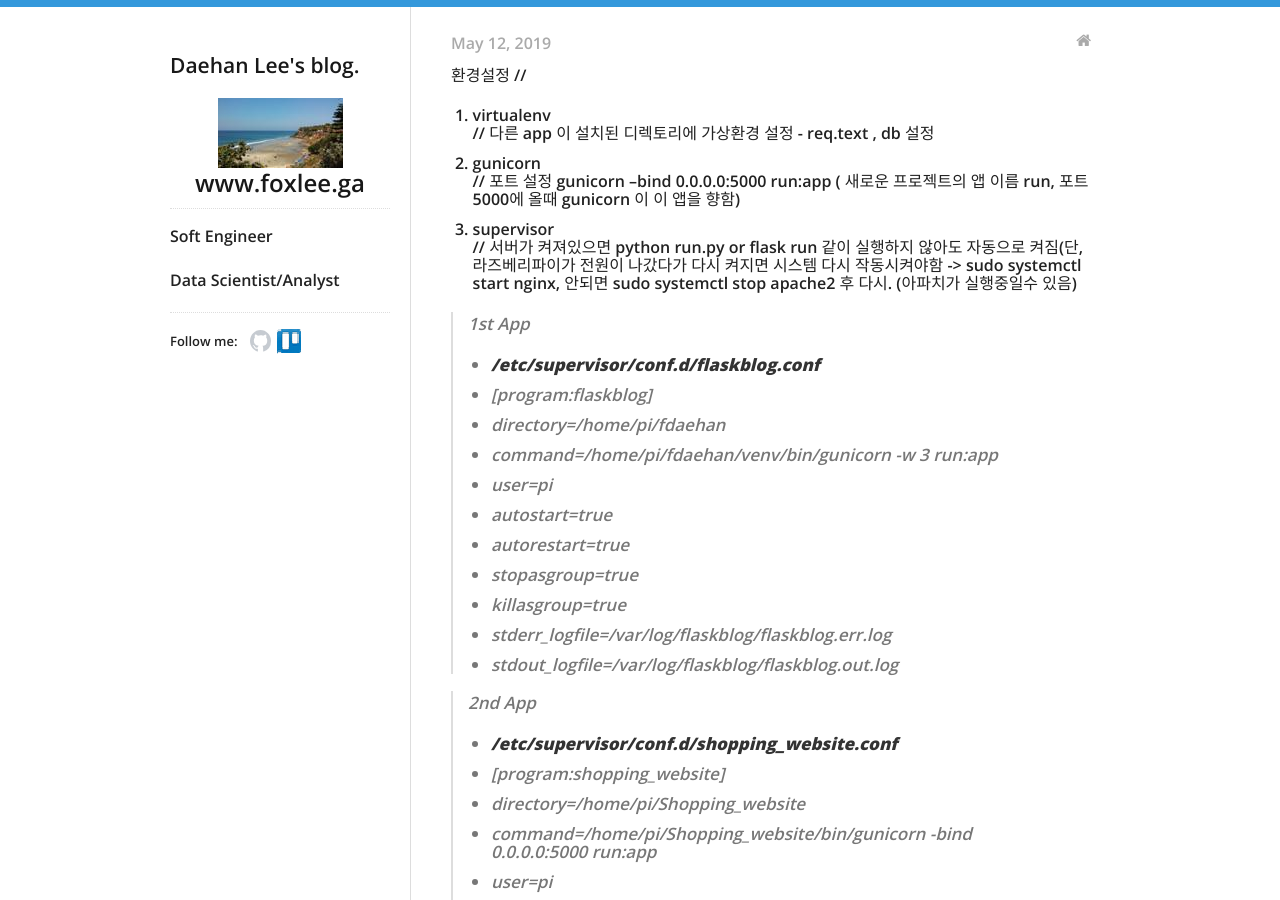
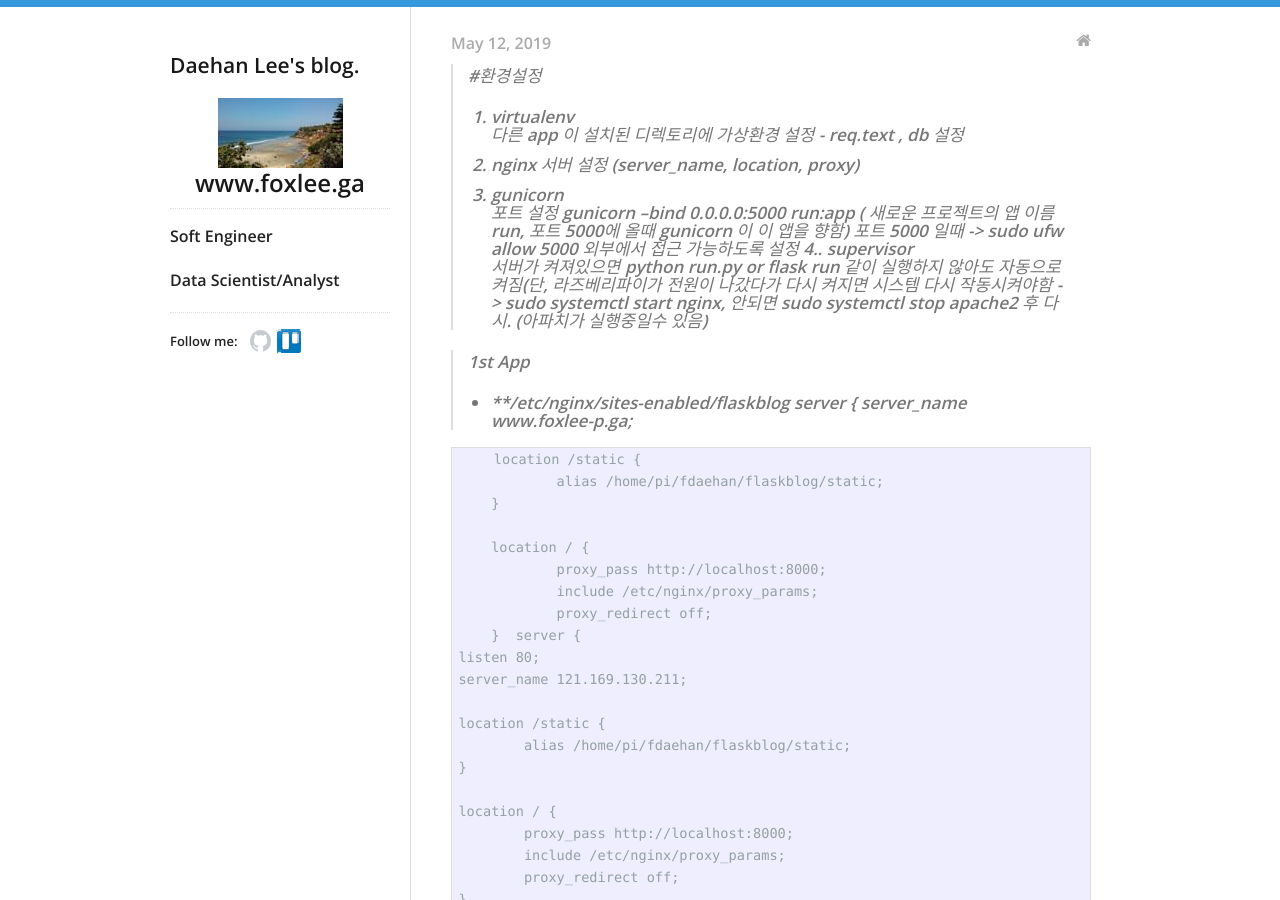
Before and after one commit to daehan0226/Study, a Jekyll site: the page built from _posts/2019-05-12-Subdomain.md, in a window 1280 px wide and 900 px high. Built offline with Jekyll 4.4.1, drawn with Linux system fonts in a browser that asks for light colours; some of the changed text lies outside the part shown.

Commit message:
Update 2019-05-12-Subdomain.md

```diff
--- a/_posts/2019-05-12-Subdomain.md
+++ b/_posts/2019-05-12-Subdomain.md
@@ -4,15 +4,46 @@ title: Subdomain
 categories:
 - blog
 ---
-환경설정 //
+
+> #환경설정
 1. virtualenv
- // 다른 app 이 설치된 디렉토리에 가상환경 설정 - req.text , db 설정
-2. gunicorn
- // 포트 설정 gunicorn --bind 0.0.0.0:5000 run:app   ( 새로운 프로젝트의 앱 이름 run, 포트 5000에 올때 gunicorn 이 이 앱을 향함)
-3. supervisor
- // 서버가 켜져있으면 python run.py or flask run 같이 실행하지 않아도 자동으로 켜짐(단, 라즈베리파이가 전원이 나갔다가 다시 켜지면 시스템 다시 작동시켜야함 -> sudo systemctl start nginx, 안되면 sudo systemctl stop apache2 후 다시. (아파치가 실행중일수 있음)
+ 다른 app 이 설치된 디렉토리에 가상환경 설정 - req.text , db 설정
+2. nginx
+ 서버 설정 (server_name, location, proxy)
+3. gunicorn
+ 포트 설정 gunicorn --bind 0.0.0.0:5000 run:app   ( 새로운 프로젝트의 앱 이름 run, 포트 5000에 올때 gunicorn 이 이 앱을 향함)
+ 포트 5000 일때 -> sudo ufw allow 5000 외부에서 접근 가능하도록 설정
+4.. supervisor
+ 서버가 켜져있으면 python run.py or flask run 같이 실행하지 않아도 자동으로 켜짐(단, 라즈베리파이가 전원이 나갔다가 다시 켜지면 시스템 다시 작동시켜야함 -> sudo systemctl start nginx, 안되면 sudo systemctl stop apache2 후 다시. (아파치가 실행중일수 있음)
 
 > 1st App
+ - **/etc/nginx/sites-enabled/flaskblog
+ server {
+        server_name www.foxlee-p.ga;
+
+        location /static {
+                alias /home/pi/fdaehan/flaskblog/static;
+        }
+
+        location / {
+                proxy_pass http://localhost:8000;
+                include /etc/nginx/proxy_params;
+                proxy_redirect off;
+        }
+ server {
+	listen 80;
+	server_name 121.169.130.211;
+
+	location /static {
+		alias /home/pi/fdaehan/flaskblog/static;
+	}
+
+	location / {
+		proxy_pass http://localhost:8000;
+		include /etc/nginx/proxy_params;
+		proxy_redirect off;
+	}
+
  -   **/etc/supervisor/conf.d/flaskblog.conf**
  -  [program:flaskblog]
  -  directory=/home/pi/fdaehan
@@ -27,6 +58,36 @@ categories:
 
 
 > 2nd App
+ - **/etc/nginx/sites-enabled/shopping
+ server {
+	listen 80;
+	server_name 121.169.130.211:5000;                               # 서브도메인마다 포트 설정
+
+	location /static {
+		alias /home/pi/Shopping-website/shopping_website/static;
+	}
+
+	location / {
+		proxy_pass http://localhost:5000;
+		include /etc/nginx/proxy_params;
+		proxy_redirect off;
+	}
+}
+ server {
+	listen 80;
+	server_name **shop.foxlee-p.ga;**                         Freenom 에서 subdomain 신청 -> shop 따라서 www.shop.fox~ 가 아닌 shop.foxlee~
+
+	location /static {
+		alias /home/pi/Shopping-website/shopping_website/static;
+	}
+
+	location / {
+		proxy_pass http://localhost:5000;
+		include /etc/nginx/proxy_params;
+		proxy_redirect off;
+	}
+}
+
  -   **/etc/supervisor/conf.d/shopping_website.conf**
  -  [program:shopping_website]
  -  directory=/home/pi/Shopping_website
```
